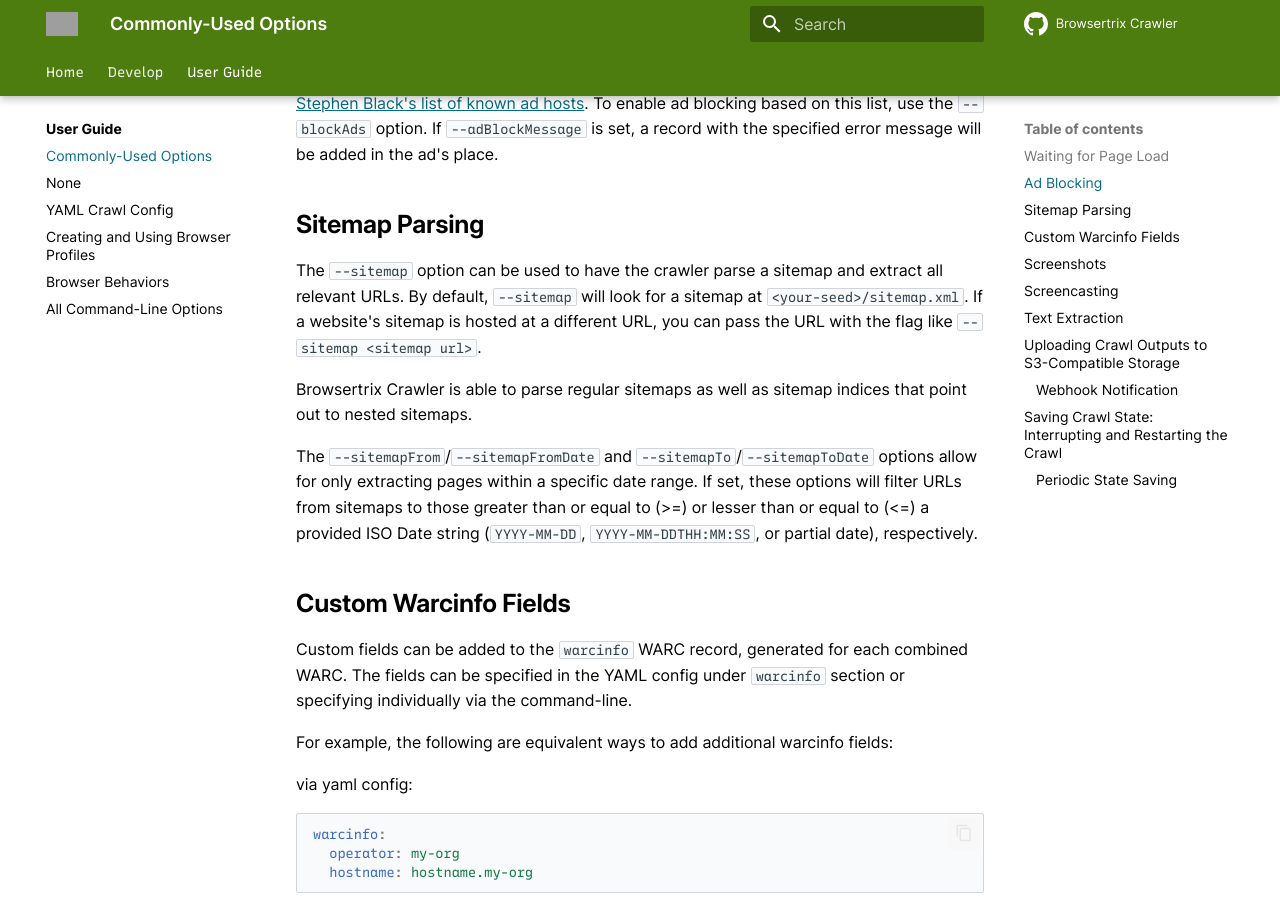
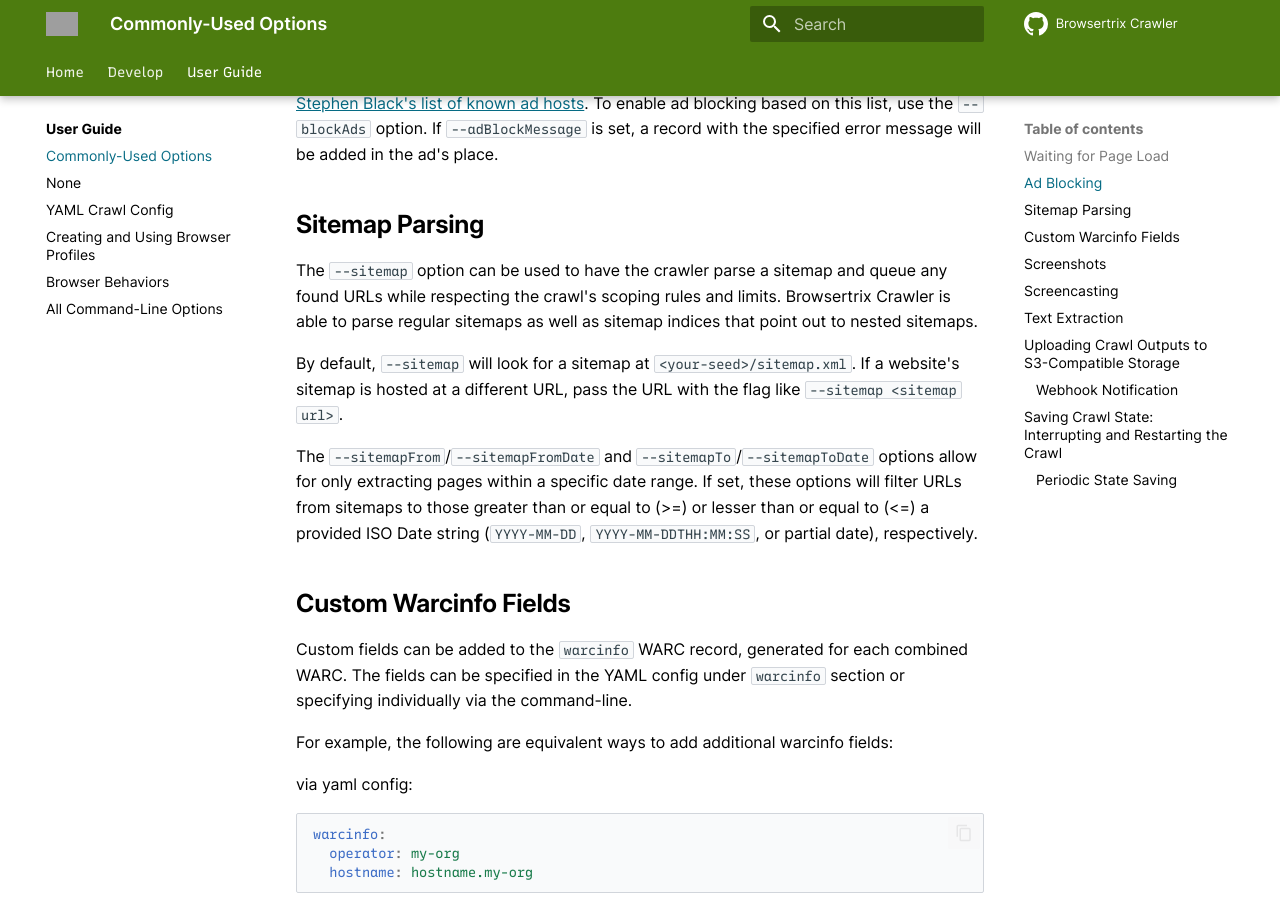
Before and after one commit to webrecorder/browsertrix-crawler, an MkDocs documentation site: the page built from docs/docs/user-guide/common-options.md, in a window 1280 px wide and 900 px high, scrolled down 727 px. Built offline with MkDocs 1.6.1 and Material for MkDocs 9.7.7, drawn with Linux system fonts in a browser that asks for light colours; comment, search, counter and statistics services are not loaded; grey boxes are pictures that could not be loaded.

Commit message:
Improve user guide docs

```diff
--- a/docs/docs/user-guide/common-options.md
+++ b/docs/docs/user-guide/common-options.md
@@ -18,9 +18,9 @@
 
 ## Sitemap Parsing
 
-The `--sitemap` option can be used to have the crawler parse a sitemap and extract all relevant URLs. By default, `--sitemap` will look for a sitemap at `<your-seed>/sitemap.xml`. If a website's sitemap is hosted at a different URL, you can pass the URL with the flag like `--sitemap <sitemap url>`.
+The `--sitemap` option can be used to have the crawler parse a sitemap and queue any found URLs while respecting the crawl's scoping rules and limits. Browsertrix Crawler is able to parse regular sitemaps as well as sitemap indices that point out to nested sitemaps.
 
-Browsertrix Crawler is able to parse regular sitemaps as well as sitemap indices that point out to nested sitemaps.
+By default, `--sitemap` will look for a sitemap at `<your-seed>/sitemap.xml`. If a website's sitemap is hosted at a different URL, pass the URL with the flag like `--sitemap <sitemap url>`.
 
 The `--sitemapFrom`/`--sitemapFromDate` and `--sitemapTo`/`--sitemapToDate` options allow for only extracting pages within a specific date range. If set, these options will filter URLs from sitemaps to those greater than or equal to (>=) or lesser than or equal to (<=) a provided ISO Date string (`YYYY-MM-DD`, `YYYY-MM-DDTHH:MM:SS`, or partial date), respectively.
 
```
